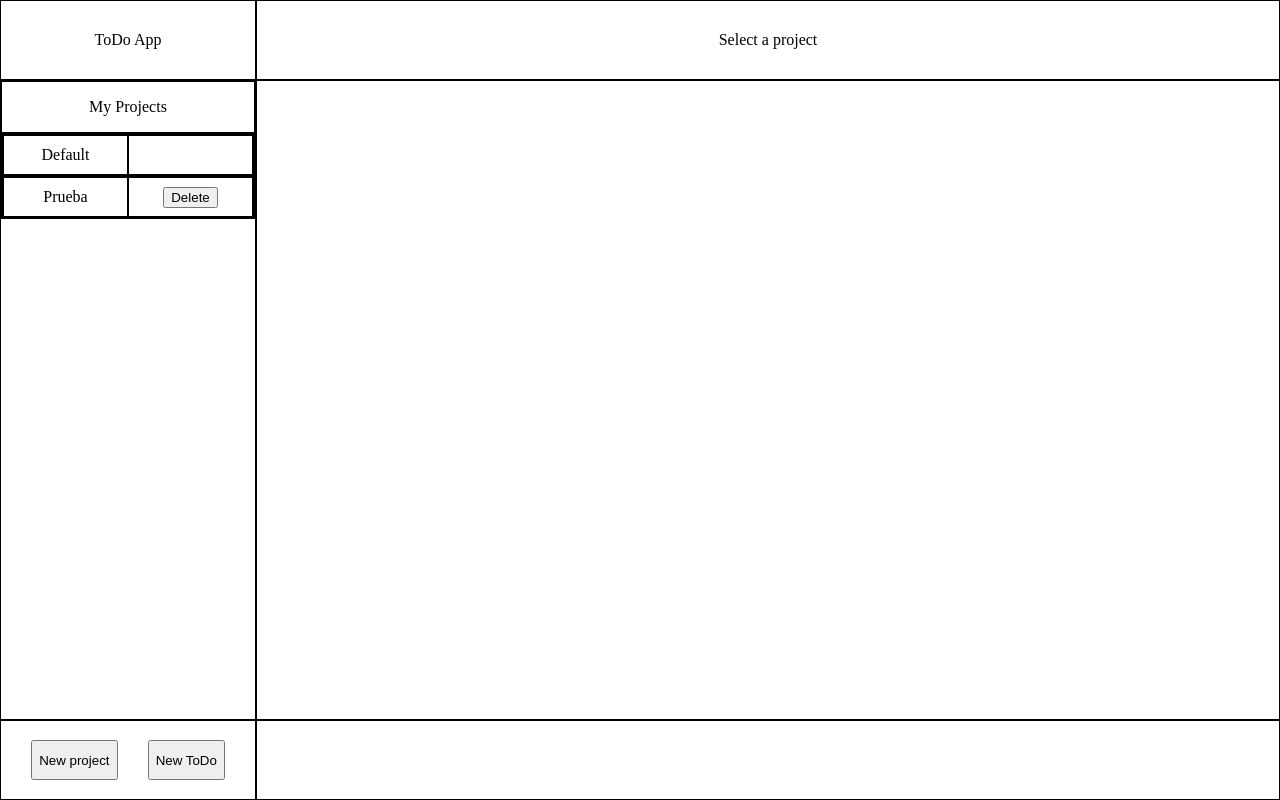
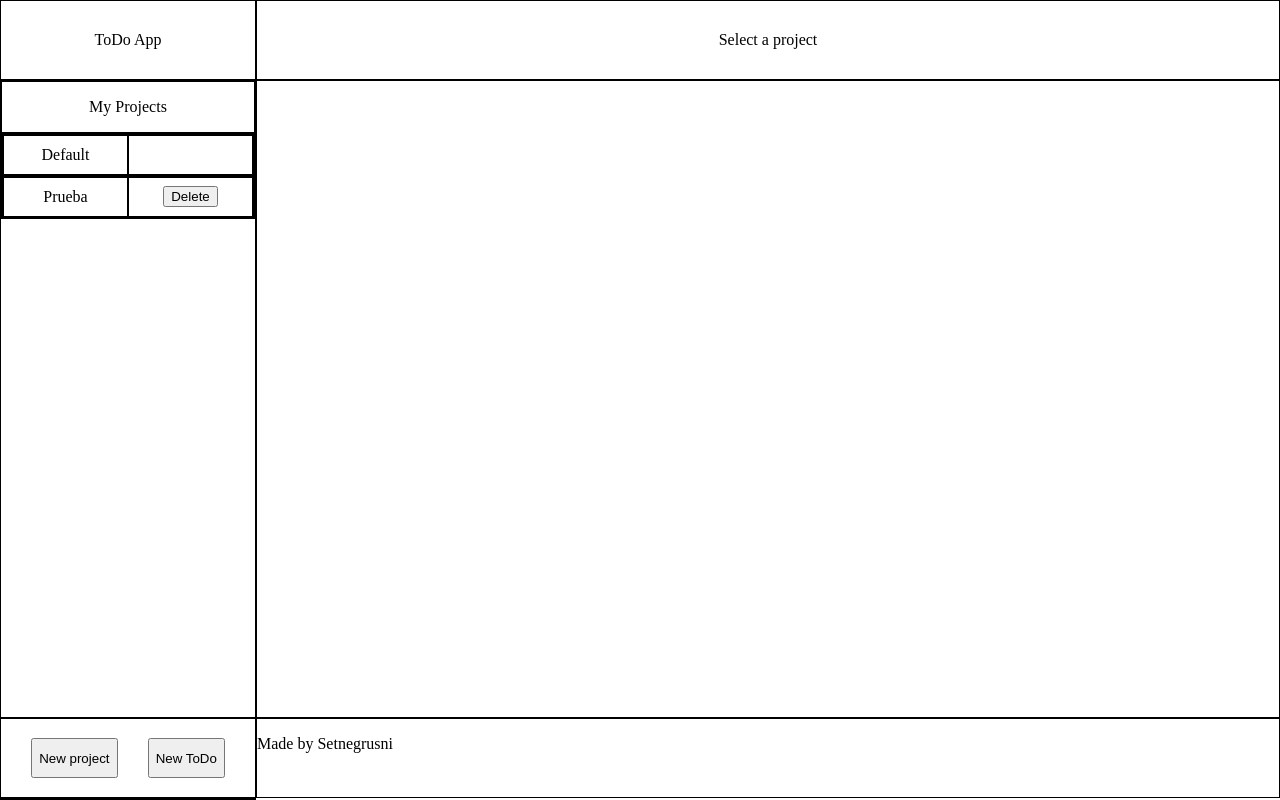
Before and after one commit to Setnegrusni/todo-list-project, a website built with webpack: page src/template.html in a window 1280 px wide. Built offline with nearby package versions, Linux system fonts and the light colour scheme.

Commit message:
Minor skeleton changes

```diff
--- a/src/template.html
+++ b/src/template.html
@@ -23,6 +23,9 @@
         <button id="newProject">New project</button>
         <button id="newTodo">New ToDo</button>
     </div>
+    <div class="credit">
+        <p>Made by Setnegrusni</p>
+    </div>
     <div class="form-modals">
         <dialog id="projectModal">
             <div class="project-form">
```
